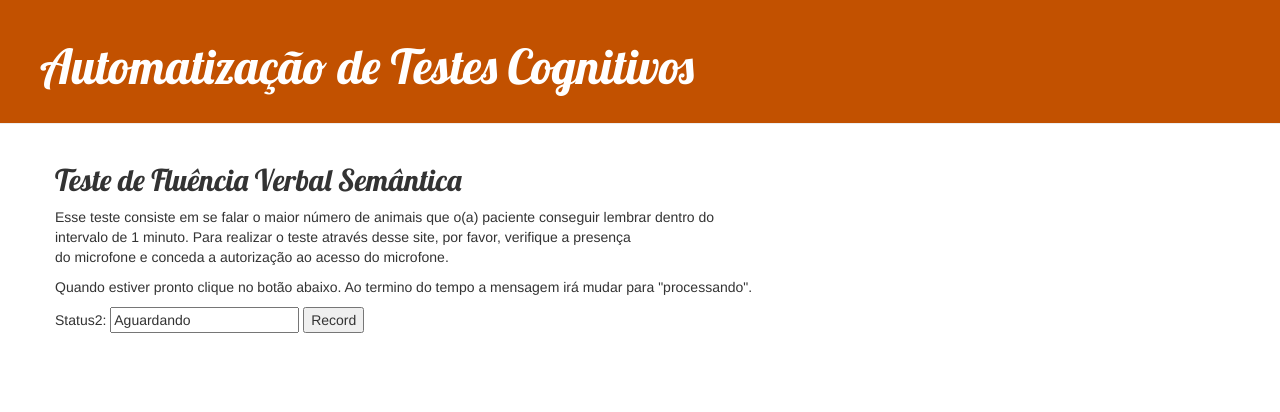
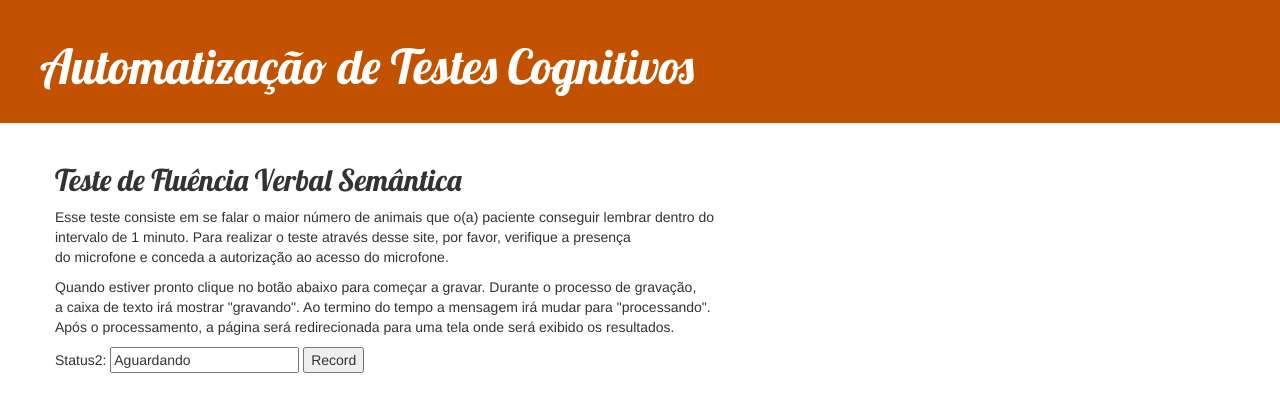
Before and after one commit to rodrigomelo89/cognitive-web-tests, a Django app: template frontpage/templates/frontpage/teste_cognitivo.html in a window 1280 px wide. Shown: the top 412 px of the page. Run offline with Django 3.2, Linux system fonts and the light colour scheme; the template is opened without the code that fills it, so the values that code supplies are empty; some libraries are stand-ins or nearby versions.

Commit message:
mudança do texto do html do teste cognitivo

```diff
--- a/frontpage/templates/frontpage/teste_cognitivo.html
+++ b/frontpage/templates/frontpage/teste_cognitivo.html
@@ -13,7 +13,9 @@
         <p>Esse teste consiste em se falar o maior número de animais que o(a) paciente conseguir lembrar dentro do <br>
             intervalo de 1 minuto. Para realizar o teste através desse site, por favor, verifique a presença <br>
             do microfone e conceda a autorização ao acesso do microfone. </p>
-        <p>Quando estiver pronto clique no botão abaixo. Ao termino do tempo a mensagem irá mudar para "processando".</p>
+        <p>Quando estiver pronto clique no botão abaixo para começar a gravar. Durante o processo de gravação, <br>
+        a caixa de texto irá mostrar "gravando". Ao termino do tempo a mensagem irá mudar para "processando". <br>
+        Após o processamento, a página será redirecionada para uma tela onde será exibido os resultados.</p>
     </div>
 
     <div class="post">
```
